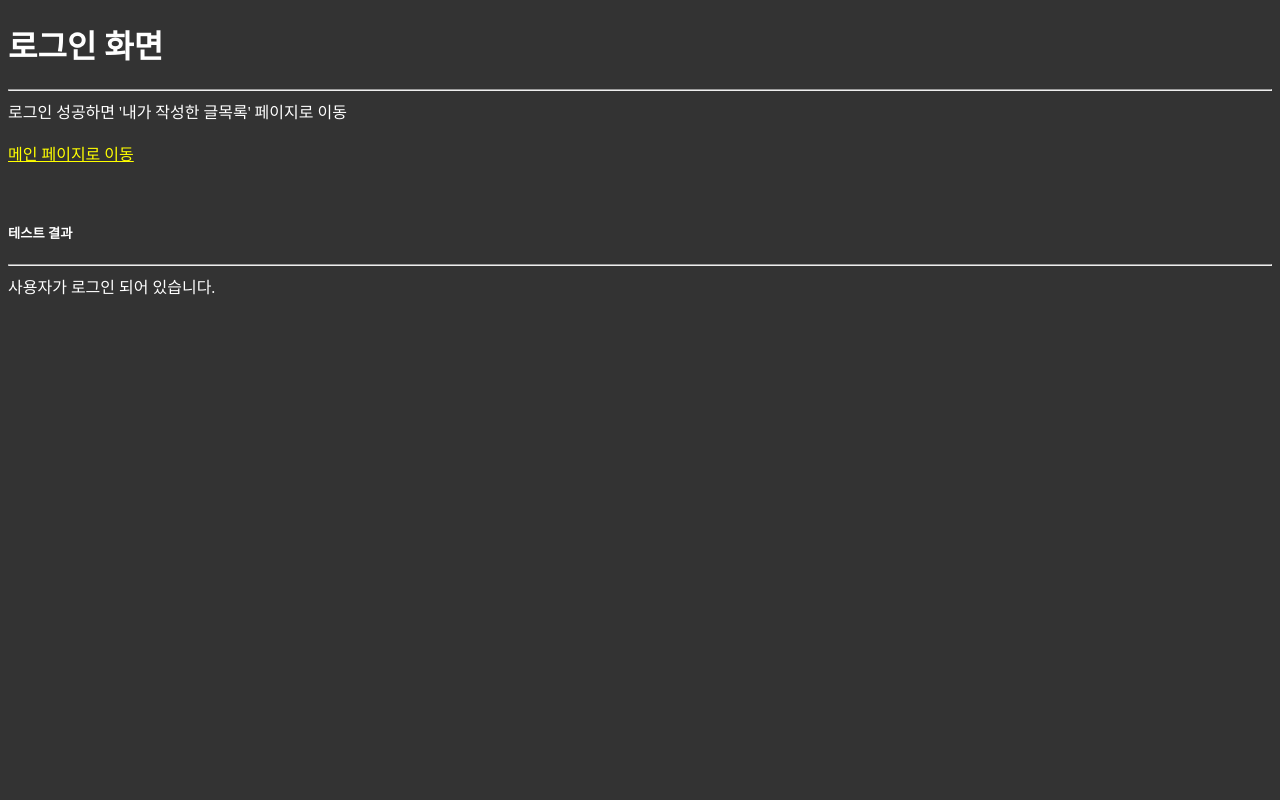
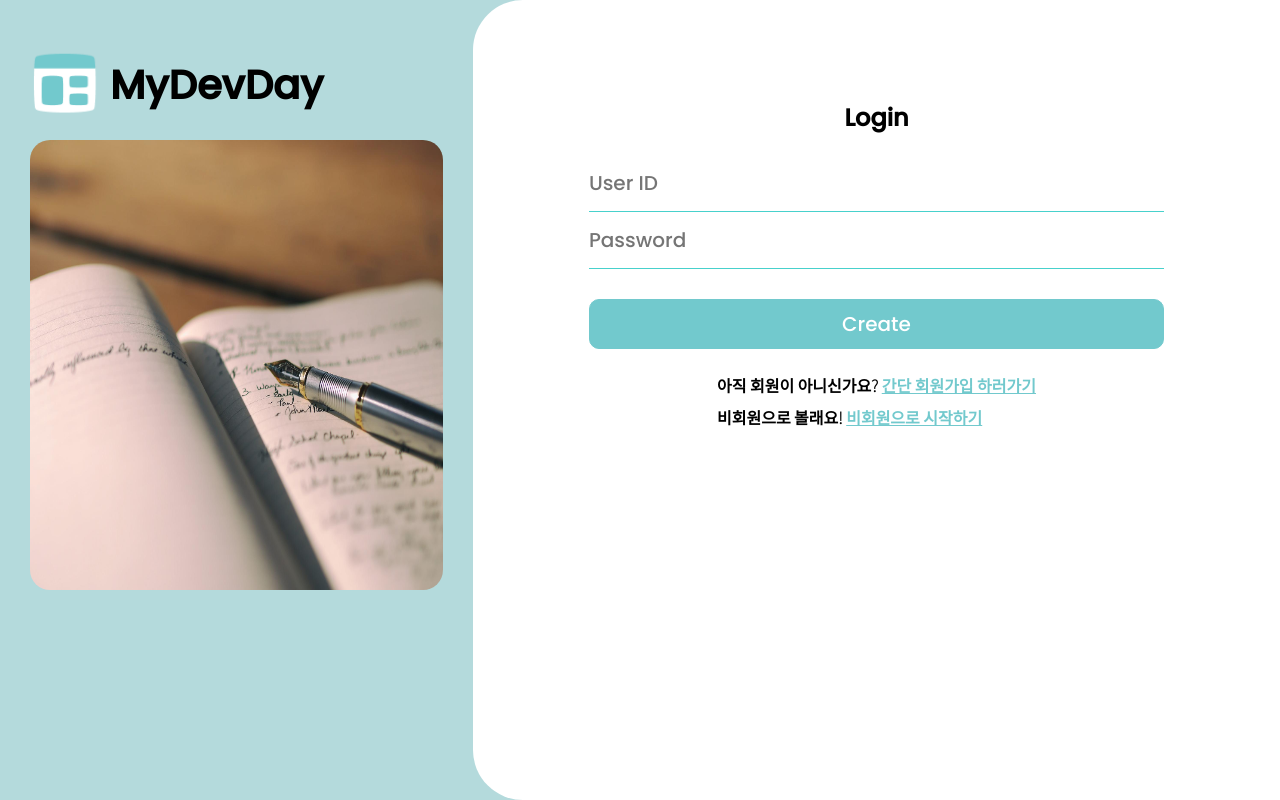
Before and after one commit to njw9108/MyDevDay, a Flask app: page /user in a window 1280 px wide. Run offline with Flask 2, Linux system fonts and the light colour scheme.

Commit message:
로그인 화면 디자인

```diff
--- /dev/null
+++ b/static/css/User/login.css
@@ -0,0 +1,119 @@
+* {
+    margin: 0;
+    padding: 0;
+    font-family: 'Poppins', sans-serif;
+}
+
+body {
+    background-color: #B4DADC;
+}
+
+h1, h3, p, div {
+    margin: 0;
+    padding: 0;
+}
+
+
+.container {
+    display: flex;
+    flex: 1;
+    justify-content: space-between;
+    /*align-items: center;*/
+}
+
+.imgBox {
+    /*background-color: skyblue;*/
+    margin-top: 50px;
+    margin-left: 30px;
+    width: 35%;
+    min-width: 300px;
+    height: 50%;
+}
+
+.titleBox {
+    display: flex;
+    flex: 1;
+    align-items: center;
+}
+
+#logoimg {
+    width: 70px;
+    height: 70px;
+}
+
+#title {
+    display: inline-block;
+    font-size: 40px;
+    margin-left: 10px;
+}
+
+#diaryimg {
+    width: 100%;
+    height: 100%;
+    min-height: 450px;
+    border-radius: 20px;
+    margin-top: 20px;
+}
+
+.signForm {
+    background-color: white;
+    border-top-left-radius: 50px;
+    border-bottom-left-radius: 50px;
+    width: 65%;
+    min-width: 400px;
+    height: 100vh;
+    min-height: 630px;
+    padding: 0px 20px 0px 20px;
+    margin-left: 30px;
+    display: flex;
+    flex-direction: column;
+    align-items: center;
+}
+
+#inputTitle {
+    margin-bottom: 20px;
+    font-weight: bold;
+    margin-top: 100px;
+}
+
+.inputBox {
+    /*background-color: skyblue;*/
+    width: 75%;
+}
+
+.inputBox > input {
+    border: white;
+    border-bottom: mediumturquoise 1px solid;
+    width: 100%;
+    line-height: 280%;
+    font-weight: 400;
+    font-size: 20px;
+}
+
+#saveBtn {
+    background-color: #72C9CD;
+    border: #72C9CD 1px solid;
+    border-radius: 10px;
+    width: 100%;
+    height: 50px;
+    margin-top: 30px;
+    color: white;
+    font-size: 20px;
+}
+
+.pageMove {
+    /*background-color: skyblue;*/
+    margin-top: 20px;
+    display: inline-block;
+}
+
+.pageMove > p {
+    line-height: 200%;
+    font-family: 'Noto Sans KR', sans-serif;
+    font-weight: 700;
+}
+
+.pageMove > p > a {
+    color: #72C9CD;
+    font-family: 'Noto Sans KR', sans-serif;
+}
--- a/templates/User/login.html
+++ b/templates/User/login.html
@@ -4,10 +4,15 @@
 <head>
     <!-- Required meta tags -->
     <meta charset="utf-8">
+    <!--    구글 폰트-->
+    <link href="https://fonts.googleapis.com/css2?family=Noto+Sans+KR:wght@100&family=Poppins:wght@100;300;500&display=swap"
+          rel="stylesheet">
+    <!--    JQuery-->
     <script src="https://ajax.googleapis.com/ajax/libs/jquery/3.5.1/jquery.min.js"></script>
 
     <title>MyDevDay | login</title>
-    <link rel="stylesheet" href="static/css/style.css"/>
+    <!--    css-->
+    <link rel="stylesheet" href="/static/css/User/login.css">
     <script>
         function CallUserIsLoginAPI() {
             // 사용자 로그인 여부 정보 요청 ajax API Call하여 사용자 로그인 여부 확인
@@ -23,8 +28,7 @@
                     let message = result['message'];
                     if (success == 'true') {
                         $(".test-result").append(message + '<br>')
-                    }
-                    else {
+                    } else {
                         $(".test-result").append(message + '<br>')
                     }
                 }
@@ -38,23 +42,44 @@
 </head>
 
 <body>
-
 <div class="container">
-    <h1>로그인 화면</h1>
-    <hr>
-    로그인 성공하면 '내가 작성한 글목록' 페이지로 이동<br>
-    <br>
-    <a href="./">메인 페이지로 이동</a><br>
-</div>
-<br>
-<br>
-
-<div class="test">
-    <h5>테스트 결과</h5>
-    <hr>
-    <div class="test-result">
+    <div class="imgBox">
+        <div class="titleBox">
+            <img src="/static/css/User/image/logo.png" id="logoimg">
+            <h1 id="title">MyDevDay</h1>
+        </div>
+        <img src="/static/css/User/image/diary.jpg" id="diaryimg">
+    </div>
+    <div class="signForm">
+        <h2 id="inputTitle">Login</h2>
+        <div class="inputBox">
+            <input id="idInput" type="text" placeholder="User ID">
+            <input id="pwInput" type="password" placeholder="Password">
+            <button id="saveBtn" onclick="">Create</button>
+        </div>
+        <div class="pageMove">
+            <p>아직 회원이 아니신가요? <a href="/user/signup"> 간단 회원가입 하러가기</a></p>
+            <p>비회원으로 볼래요! <a href="/">비회원으로 시작하기</a></p>
+        </div>
     </div>
 </div>
+
+<!--<div class="container">-->
+<!--    <h1>로그인 화면</h1>-->
+<!--    <hr>-->
+<!--    로그인 성공하면 '내가 작성한 글목록' 페이지로 이동<br>-->
+<!--    <br>-->
+<!--    <a href="./">메인 페이지로 이동</a><br>-->
+<!--</div>-->
+<!--<br>-->
+<!--<br>-->
+
+<!--<div class="test">-->
+<!--    <h5>테스트 결과</h5>-->
+<!--    <hr>-->
+<!--    <div class="test-result">-->
+<!--    </div>-->
+<!--</div>-->
 
 </body>
 
```
